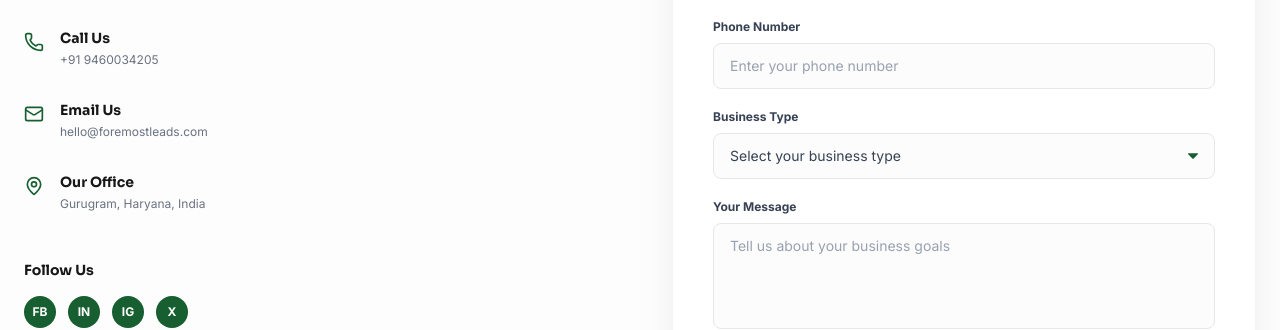
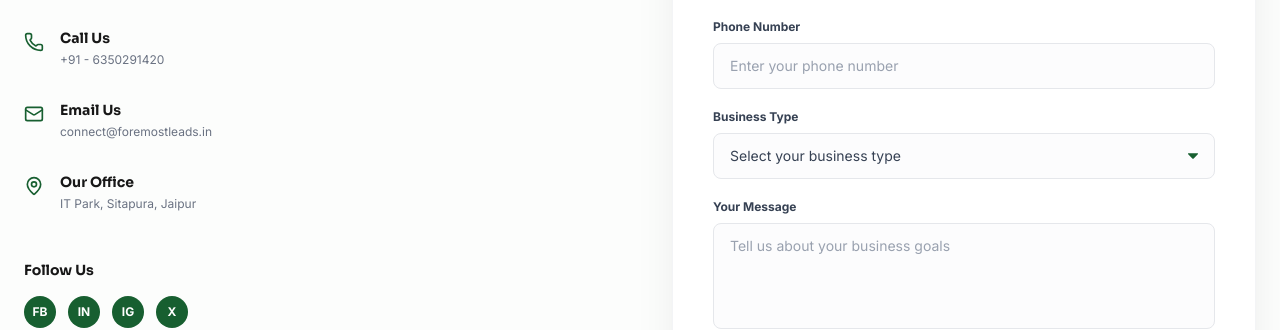
Before and after one commit to shivanshpareek3/Foremostleads.com, a Next.js app: page /contact in a window 1280 px wide. Shown: the part 394-724 px from the top of the page. Built offline with nearby package versions, Linux system fonts and the light colour scheme.

Commit message:
chore: sync contact page details with footer

```diff
--- a/src/app/contact/page.tsx
+++ b/src/app/contact/page.tsx
@@ -25,21 +25,21 @@ export default function ContactPage() {
               <div className="text-[#175F30] mt-1"><Phone size={20} /></div>
               <div>
                 <h4 className="font-bold text-sm font-heading mb-1">Call Us</h4>
-                <p className="text-xs text-gray-500">+91 9460034205</p>
+                <p className="text-xs text-gray-500">+91 - 6350291420</p>
               </div>
             </div>
             <div className="flex gap-4">
               <div className="text-[#175F30] mt-1"><Mail size={20} /></div>
               <div>
                 <h4 className="font-bold text-sm font-heading mb-1">Email Us</h4>
-                <p className="text-xs text-gray-500">hello@foremostleads.com</p>
+                <p className="text-xs text-gray-500">connect@foremostleads.in</p>
               </div>
             </div>
             <div className="flex gap-4">
               <div className="text-[#175F30] mt-1"><MapPin size={20} /></div>
               <div>
                 <h4 className="font-bold text-sm font-heading mb-1">Our Office</h4>
-                <p className="text-xs text-gray-500">Gurugram, Haryana, India</p>
+                <p className="text-xs text-gray-500">IT Park, Sitapura, Jaipur</p>
               </div>
             </div>
           </div>
```
